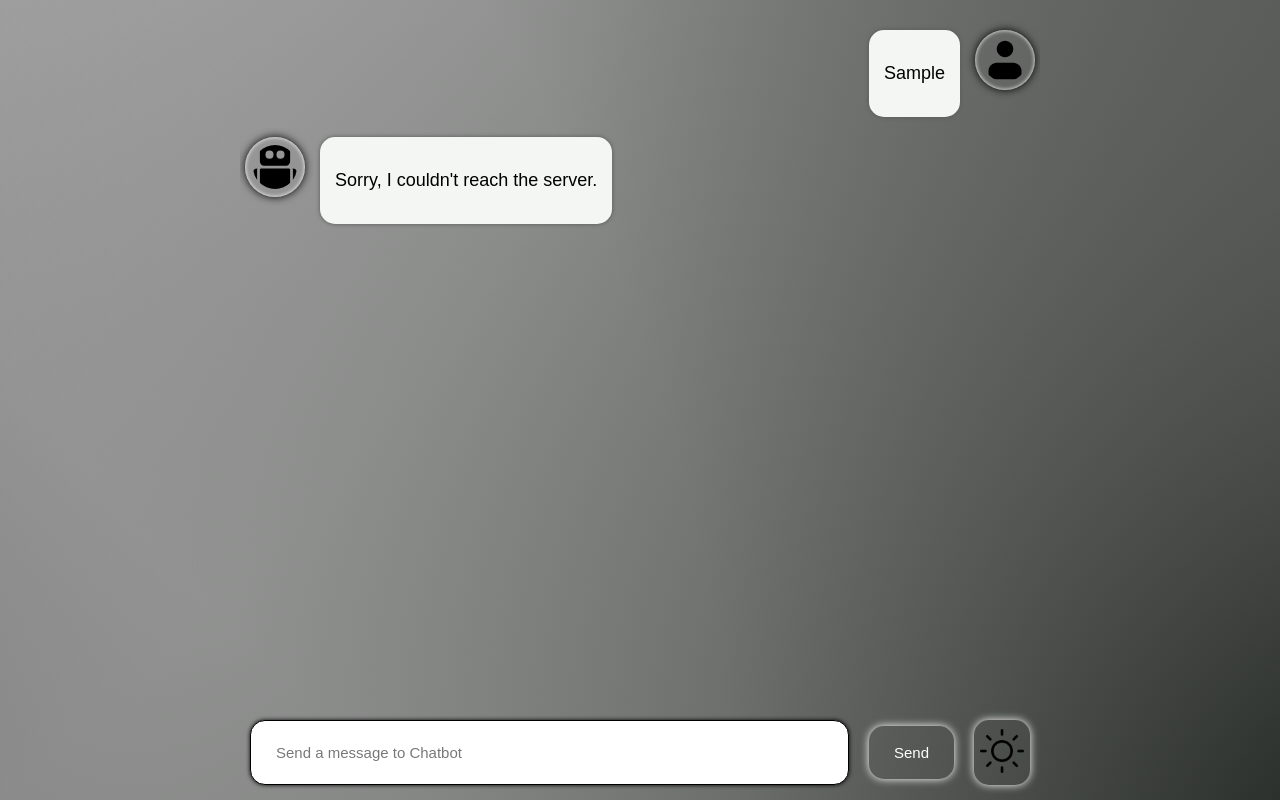
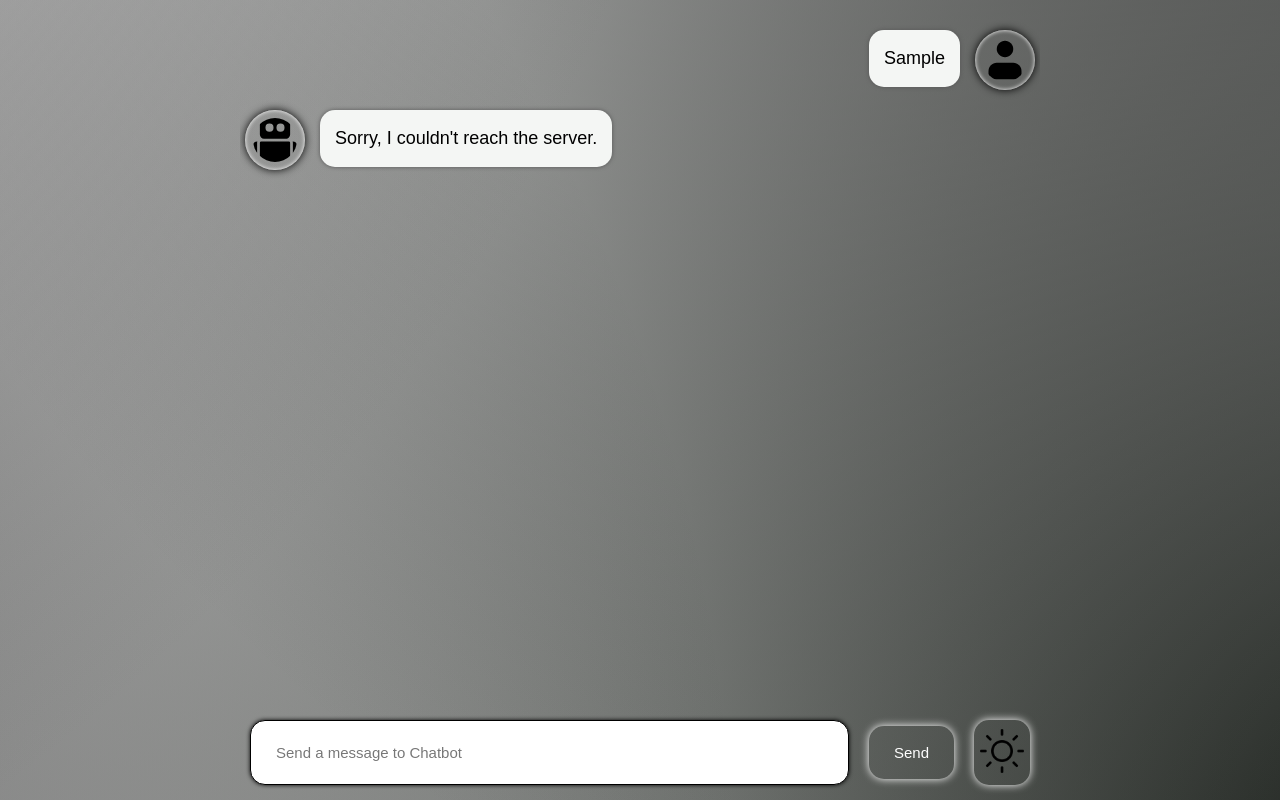
Before and after one commit to prathamrathore115/chat-bot, a React (Vite) app: page / in a window 1280 px wide. Both pictures are taken after typing "Sample" into the empty fields and a click on the button "Send". Built offline with nearby package versions, Linux system fonts and the light colour scheme; no server answers.

Commit message:
fix chat message's padding

```diff
--- a/src/components/ChatMessage.css
+++ b/src/components/ChatMessage.css
@@ -14,7 +14,7 @@
     max-width: 400px;
     background-color: #f0f2f0;
     box-shadow: 0px 0px 4px 0px #565656;
-    padding: 15px;
+    padding: 0px 15px;
     margin: 10px 10px;
     border-radius: 15px;
     font-size: 18px;
```
